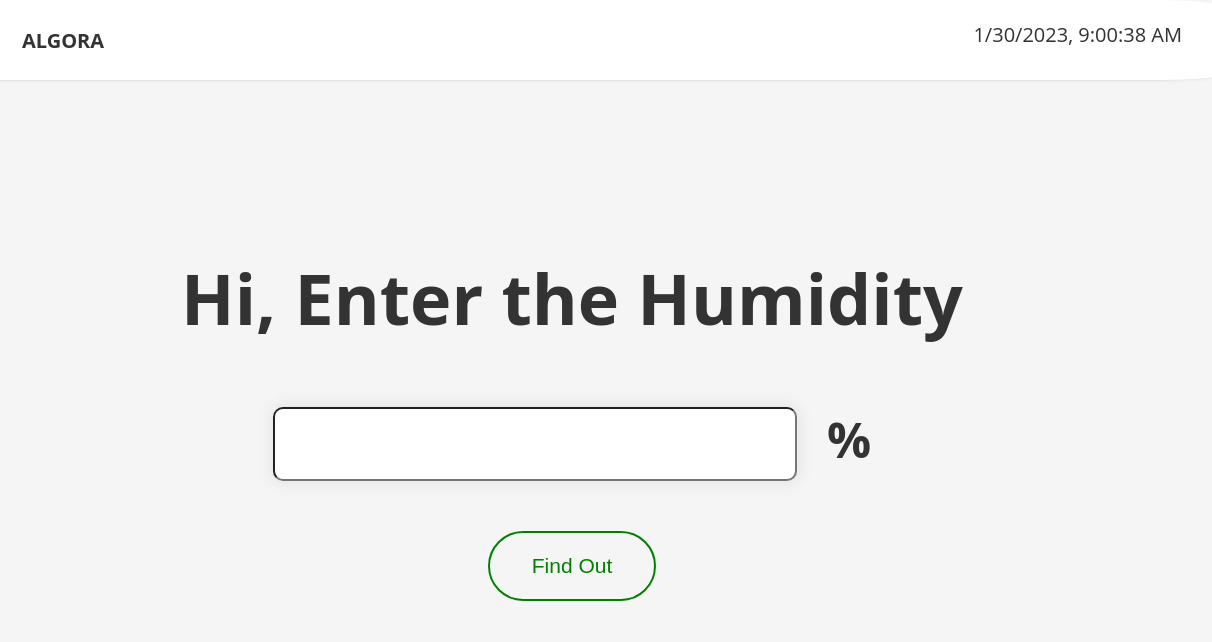
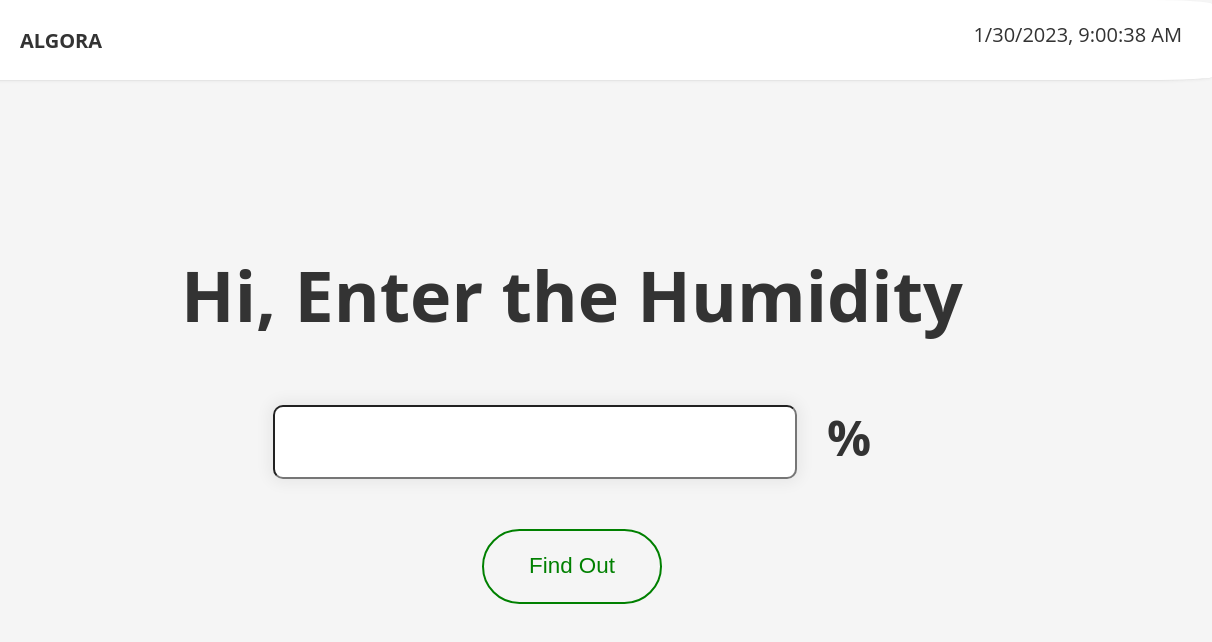
Before and after one commit to Chamodi0206/plant-rego, a plain HTML site: page index.html in a window 1280 px wide. Shown: the full height of the page, 68-1280 px from the left. Drawn offline with Linux system fonts and the light colour scheme.

Commit message:
Update index.css

```diff
--- a/Css/index.css
+++ b/Css/index.css
@@ -44,7 +44,7 @@ header img {
 
 header h2 {
   font-size: 20px;
-  margin: 0.6em;
+  margin: 0.5em;
   text-transform: uppercase;
 }
 
@@ -87,7 +87,7 @@ input[type="text"] {
   border: 2px solid green;
   background-color: transparent;
   border-radius: 50px;
-  font-size: 1.5em;
+  font-size: 1.6em;
   text-decoration: none;
   color: green;
 }
```
